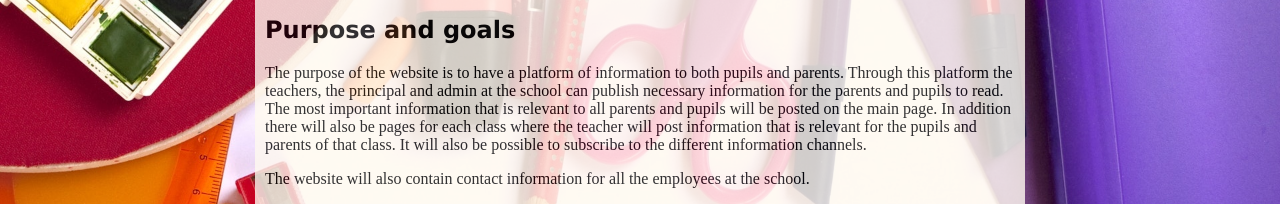
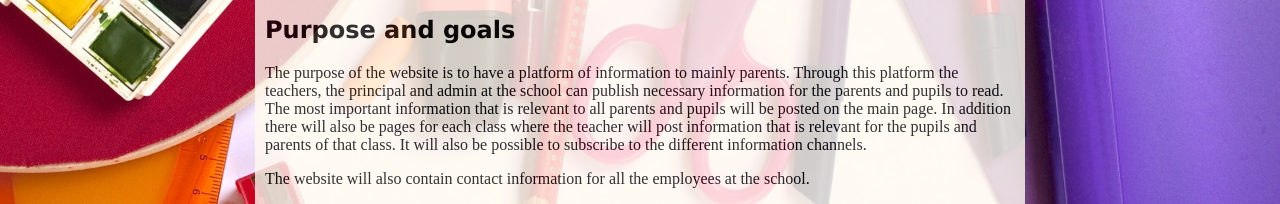
Before and after one commit to annabakkebo/IT2805-gruppe_47, a plain HTML site: page documents/P1_requirements_47.html in a window 1280 px wide. Shown: the part 381-585 px from the top of the page. Drawn offline with Linux system fonts and the light colour scheme.

Commit message:
for parents

```diff
--- a/documents/P1_requirements_47.html
+++ b/documents/P1_requirements_47.html
@@ -24,7 +24,7 @@
 <section>
     <h2>Purpose and goals</h2>
     <p>
-        The purpose of the website is to have a platform of information to both pupils and parents. Through this platform
+        The purpose of the website is to have a platform of information to mainly parents. Through this platform
         the teachers, the principal and admin at the school can publish necessary information for the parents and pupils
         to read. The most important information that is relevant to all parents and pupils will be posted on the main
         page. In addition there will also be pages for each class where the teacher will post information that is
```
